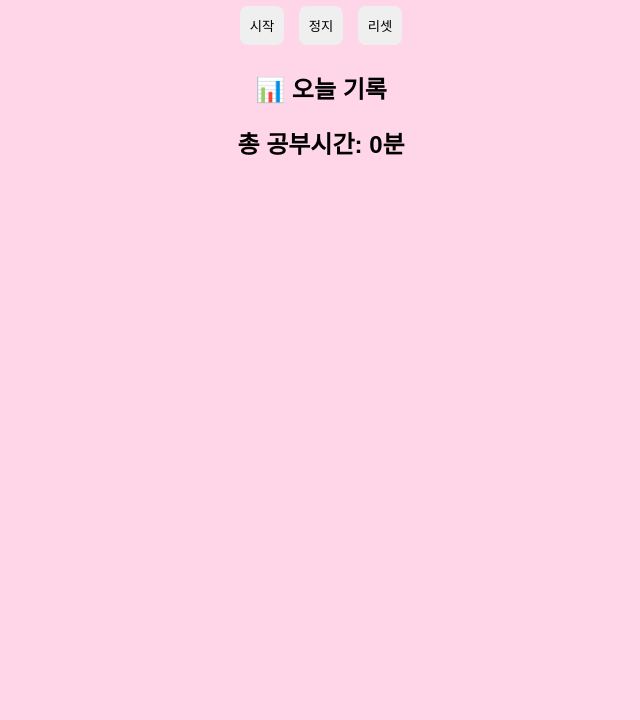
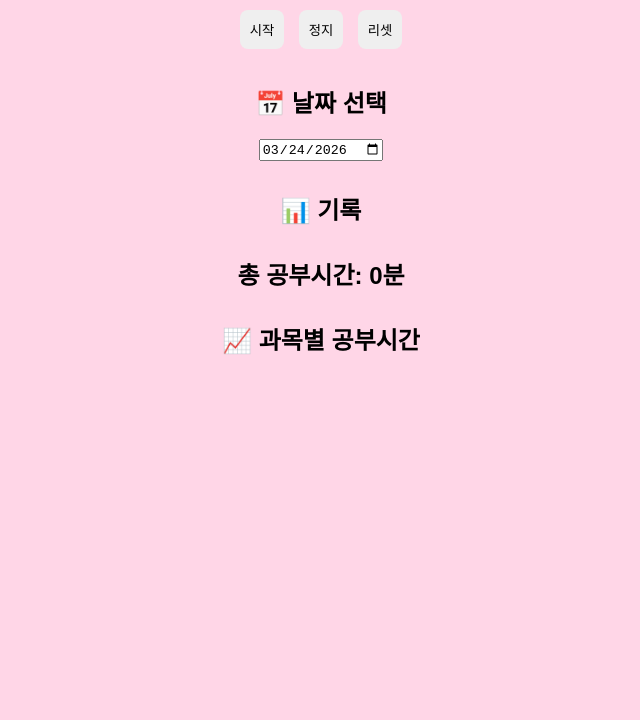
Before and after one commit to lce0331/mungs-timer, a plain HTML site: page index.html in a window 1280 px wide. Shown: the part 225-945 px from the top of the page, without its empty margins (319-959 px from the left). Before the commit the page ends 800 px from the top, so only its background shows below. Drawn offline with Linux system fonts and the light colour scheme.

Commit message:
Enhance study timer with date selection and chart

```diff
--- a/index.html
+++ b/index.html
@@ -13,6 +13,8 @@ body {
   padding: 20px;
 }
 
+h1 { margin-bottom: 10px; }
+
 #timer {
   font-size: 50px;
   margin: 20px;
@@ -26,7 +28,20 @@ button {
   cursor: pointer;
 }
 
+select {
+  padding: 8px;
+  border-radius: 8px;
+}
+
 ul { list-style: none; padding: 0; }
+
+.section {
+  margin-top: 30px;
+}
+
+canvas {
+  margin-top: 20px;
+}
 </style>
 </head>
 
@@ -51,28 +66,53 @@ ul { list-style: none; padding: 0; }
 <button onclick="stop()">정지</button>
 <button onclick="reset()">리셋</button>
 
-<h2>📊 오늘 기록</h2>
-<ul id="log"></ul>
+<div class="section">
+  <h2>📅 날짜 선택</h2>
+  <input type="date" id="datePicker">
+</div>
 
-<h2>총 공부시간: <span id="total">0</span>분</h2>
+<div class="section">
+  <h2>📊 기록</h2>
+  <ul id="log"></ul>
+</div>
+
+<div class="section">
+  <h2>총 공부시간: <span id="total">0</span>분</h2>
+</div>
+
+<div class="section">
+  <h2>📈 과목별 공부시간</h2>
+  <canvas id="chart" width="300" height="300"></canvas>
+</div>
 
 <script>
-
 let startTime = null;
 let timer = null;
 let elapsed = 0;
 
+// 날짜 함수
 function getToday() {
   return new Date().toISOString().split('T')[0];
 }
 
+// 데이터 구조
 let data = JSON.parse(localStorage.getItem("studyData")) || {};
-let today = getToday();
 
-if (!data[today]) data[today] = [];
+let selectedDate = getToday();
+document.getElementById("datePicker").value = selectedDate;
+
+if (!data[selectedDate]) data[selectedDate] = [];
 
 renderAll();
 
+// 날짜 변경
+document.getElementById("datePicker").addEventListener("change", (e) => {
+  selectedDate = e.target.value;
+  if (!data[selectedDate]) data[selectedDate] = [];
+  renderAll();
+});
+
+// 타이머 시작
 function start() {
   if (timer) return;
 
@@ -84,6 +124,7 @@ function start() {
   }, 1000);
 }
 
+// 정지 + 기록 저장
 function stop() {
   if (!timer) return;
 
@@ -92,9 +133,7 @@ function stop() {
 
   let endTime = Date.now();
 
-  // ⭐ 핵심 수정: elapsed 기반 계산
   let duration = Math.floor(elapsed / 60000);
-
   if (duration < 1) return;
 
   let subject = document.getElementById("subject").value;
@@ -106,12 +145,19 @@ function stop() {
     duration
   };
 
-  data[today].push(record);
+  // ⭐ 핵심: 현재 날짜 기준 저장
+  if (!data[selectedDate]) data[selectedDate] = [];
+  data[selectedDate].push(record);
+
   localStorage.setItem("studyData", JSON.stringify(data));
+
+  elapsed = 0;
+  updateTimer();
 
   renderAll();
 }
 
+// 리셋
 function reset() {
   clearInterval(timer);
   timer = null;
@@ -119,6 +165,7 @@ function reset() {
   updateTimer();
 }
 
+// 타이머 표시
 function updateTimer() {
   let sec = Math.floor(elapsed / 1000);
   let h = String(Math.floor(sec / 3600)).padStart(2, '0');
@@ -128,28 +175,64 @@ function updateTimer() {
   document.getElementById("timer").innerText = `${h}:${m}:${s}`;
 }
 
+// 전체 렌더
 function renderAll() {
   renderLog();
   updateTotal();
+  drawChart();
 }
 
+// 기록 출력
 function renderLog() {
   let log = document.getElementById("log");
   log.innerHTML = "";
 
-  data[today].forEach(r => {
+  (data[selectedDate] || []).forEach(r => {
     let li = document.createElement("li");
     li.innerText = `${r.start} ~ ${r.end} | ${r.subject} (${r.duration}분)`;
     log.appendChild(li);
   });
 }
 
+// 총 시간
 function updateTotal() {
   let total = 0;
-  data[today].forEach(r => total += r.duration);
+  (data[selectedDate] || []).forEach(r => total += r.duration);
   document.getElementById("total").innerText = total;
 }
 
+// 그래프
+function drawChart() {
+  let canvas = document.getElementById("chart");
+  let ctx = canvas.getContext("2d");
+
+  ctx.clearRect(0, 0, canvas.width, canvas.height);
+
+  let subjectTime = {};
+
+  (data[selectedDate] || []).forEach(r => {
+    subjectTime[r.subject] = (subjectTime[r.subject] || 0) + r.duration;
+  });
+
+  let values = Object.values(subjectTime);
+  let total = values.reduce((a, b) => a + b, 0);
+
+  if (total === 0) return;
+
+  let startAngle = 0;
+
+  values.forEach(val => {
+    let sliceAngle = (val / total) * 2 * Math.PI;
+
+    ctx.beginPath();
+    ctx.moveTo(150, 150);
+    ctx.arc(150, 150, 100, startAngle, startAngle + sliceAngle);
+    ctx.closePath();
+    ctx.fill();
+
+    startAngle += sliceAngle;
+  });
+}
 </script>
 
 </body>
```
